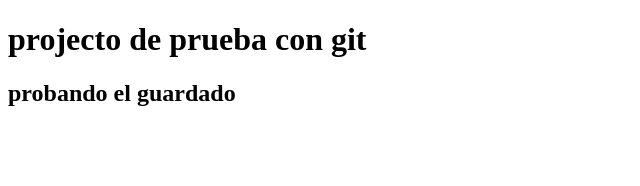
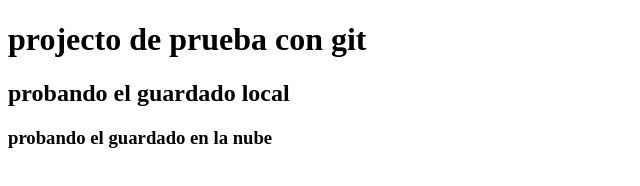
Before and after one commit to nelson1788/Repositorio_de_prueba, a plain HTML site: page index.html in a window 1280 px wide. Shown: the whole page, without its empty margins (0-640 px from the left). Drawn offline with Linux system fonts and the light colour scheme.

Commit message:
guardado en la nube

```diff
--- a/index.html
+++ b/index.html
@@ -7,6 +7,7 @@
 </head>
 <body>
     <h1> projecto de prueba con git</h1>
-    <h2> probando el guardado</h2>
+    <h2> probando el guardado local</h2>
+    <h3> probando el guardado en la nube</h3>
 </body>
 </html>
```
